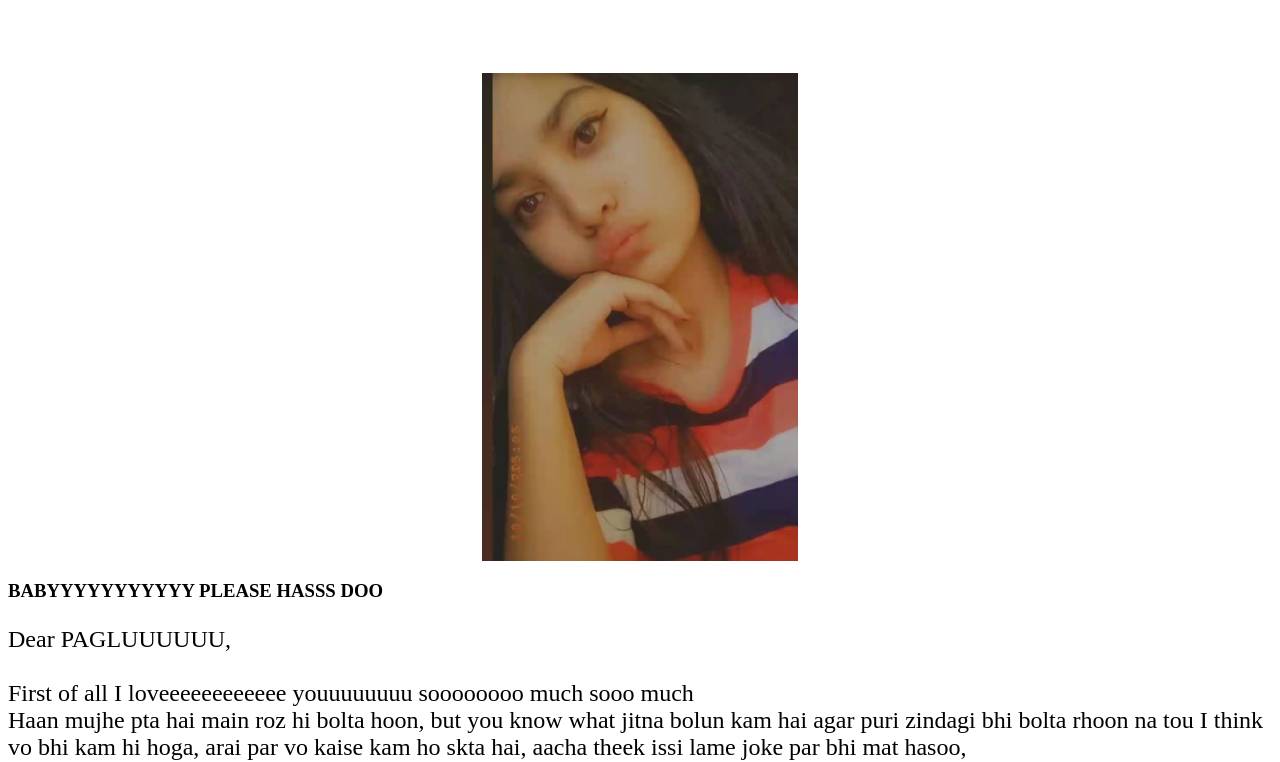
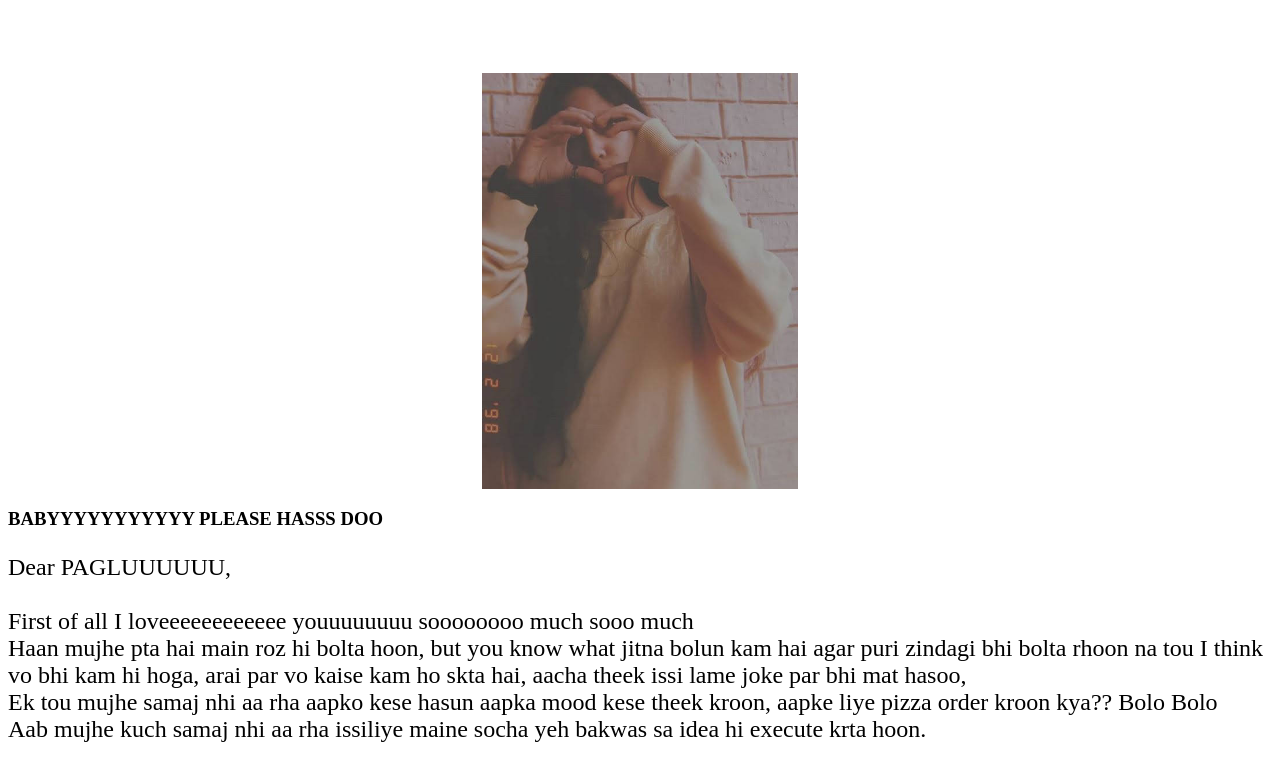
Before and after one commit to rajputarjun1708/PARUL-7, a plain HTML site: page index.html in a window 1280 px wide. Shown: the part 61-823 px from the top of the page. Drawn offline with Linux system fonts and the light colour scheme.

Commit message:
Update index.html

```diff
--- a/index.html
+++ b/index.html
@@ -12,7 +12,7 @@
   <br>
   <br>
 
-  <img src="2.JPG" class="center">
+  <img src="5.JPG" class="center">
 
   <h3> BABYYYYYYYYYYY PLEASE HASSS DOO</h3>
 
```
